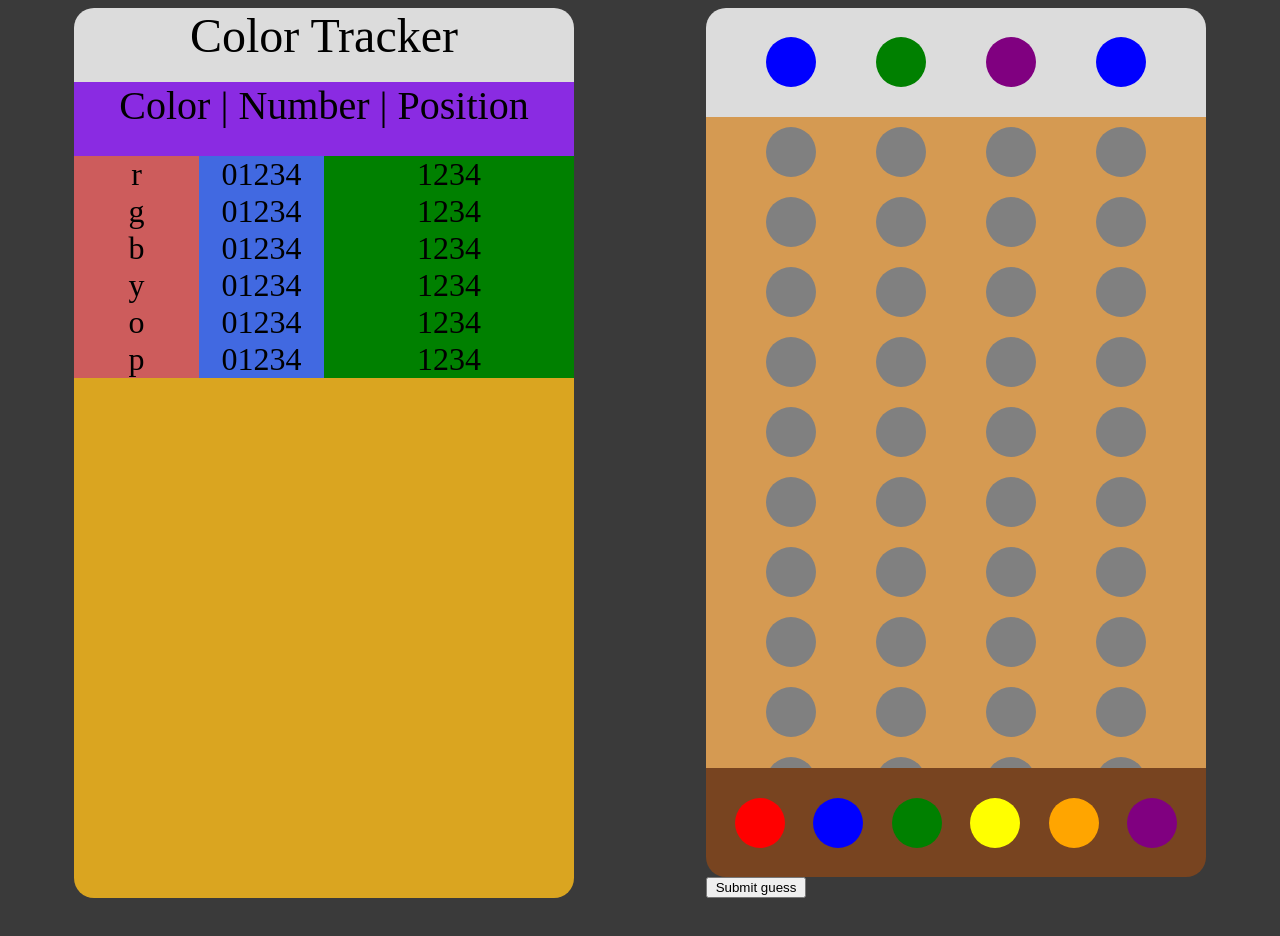
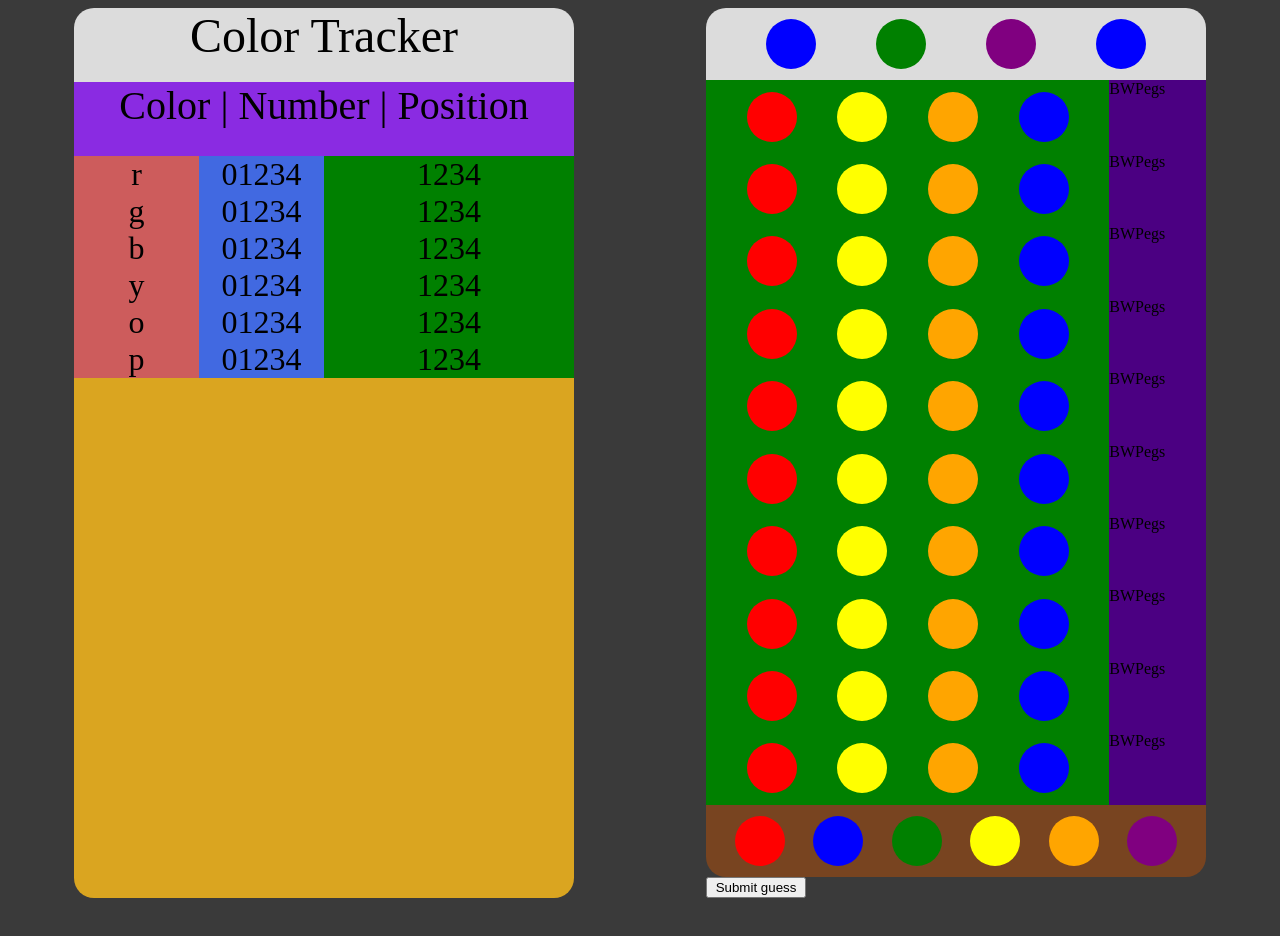
Before and after one commit to joebuono/mastermind, a React (Create React App) app in the folder client/: page / in a window 1280 px wide. Shown: the top 936 px of the page. Built offline with nearby package versions, Linux system fonts and the light colour scheme.

Commit message:
reformated board layout using flexbox for turns

```diff
--- a/client/src/components/board/Board.jsx
+++ b/client/src/components/board/Board.jsx
@@ -117,7 +117,7 @@ class Board extends Component {
         <div className={styles.secretCode}>
           <SecretCode secretCode={secretCode} />
         </div>
-        <div className={styles.rounds}>
+        <div className={styles.turns}>
           <Turns guesses={guesses} totalRounds={totalRounds} guessSize={codeSize} />
         </div>
         {/* <div className={styles.blackAndWhitePegs}>
--- /dev/null
+++ b/client/src/components/board/Turn.jsx
@@ -0,0 +1,15 @@
+import React from 'react';
+import styles from '../styles/turn.module.css';
+import Colors from './Colors.jsx';
+// bwPegs
+
+const Turn = () => {
+  return (
+  <div className={styles.rowContainer}>
+    <div className={styles.guess}><Colors key={'?'} colors={['r', 'y', 'o', 'b']}/></div>
+    <div className={styles.bwPegs}>BWPegs</div>
+  </div>
+  );
+};
+
+export default Turn;
--- a/client/src/components/board/Turns.jsx
+++ b/client/src/components/board/Turns.jsx
@@ -1,20 +1,23 @@
 import React from 'react';
-import Colors from './Colors.jsx';
+import styles from '../styles/turns.module.css';
+import Turn from './Turn.jsx';
 
 // Guesses will need to know how many rounds there are
 // in order to fill the next rounds with empty spots
 function Turns({guesses, totalRounds, guessSize}) {
-  let emptyRounds = [];
-  let emptyRound = new Array(guessSize).fill('x');
-  let roundsLeft = totalRounds - guesses.length;
-  for (let i = 0; i < roundsLeft; i++) {
-    emptyRounds.push(<Colors key={i} colors={emptyRound} />)
-  }
+  // let emptyRounds = [];
+  // let emptyRound = new Array(guessSize).fill('x');
+  // let roundsLeft = totalRounds - guesses.length;
+  // for (let i = 0; i < roundsLeft; i++) {
+  //   // push empty Turn
+  //   // emptyRounds.push(<Colors key={i} colors={emptyRound} />)
+  // }
 
   return (
-    <div>
-      {emptyRounds}
-      {[...guesses].reverse().map((guess, index) => <Colors key={index} colors={guess} />)}
+    <div className={styles.container}>
+      {[...new Array(10)].map((_, index) => <Turn key={index} />)}
+      {/* {emptyRounds}
+      {[...guesses].reverse().map((guess, index) => <Colors key={index} colors={guess} />)} */}
     </div>
   );
 }
--- a/client/src/components/styles/board.module.css
+++ b/client/src/components/styles/board.module.css
@@ -7,18 +7,17 @@
   padding-bottom: 20%;
   margin: auto;
 }
-/* I didn't put px after it... WOW silly errors */
 
 .secretCode {
   grid-column: 1 / 6;
-  grid-row: 1 / 4;
+  grid-row: 1 / 3;
   background-color:gainsboro;
   border-radius: 20px 20px 0 0;
 }
 
-.rounds {
+.turns {
   grid-column: 1 / 6;
-  grid-row: 4 / 22;
+  grid-row: 3 / 23;
   background-color: rgb(213, 154, 82);
 }
 
@@ -30,7 +29,7 @@
 
 .colors {
   grid-column: 1 / 6;
-  grid-row: 22 / 25;
+  grid-row: 23 / 25;
   background-color: rgb(120, 68, 32);
   border-radius: 0 0 20px 20px;
 }
--- /dev/null
+++ b/client/src/components/styles/turn.module.css
@@ -0,0 +1,14 @@
+.rowContainer {
+  display: flex;
+  height: 100%;
+}
+
+.guess {
+  background-color: green;
+  flex-grow: 5;
+}
+
+.bwPegs {
+  background-color: indigo;
+  flex-grow: 1;
+}
--- /dev/null
+++ b/client/src/components/styles/turns.module.css
@@ -0,0 +1,5 @@
+.container {
+  display: flex;
+  flex-direction: column;
+  height: 100%;
+}
```
Also changed, not shown: 2 other files (tests, documents, lock files or other folders).
